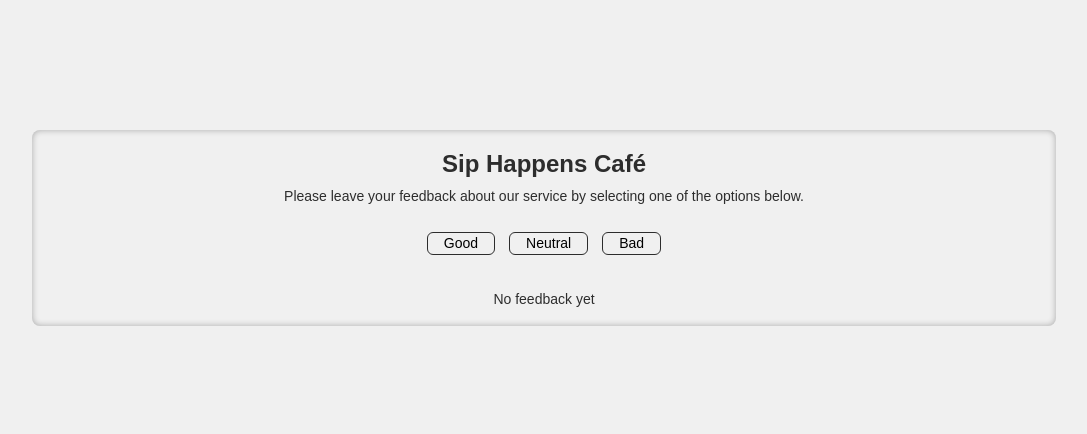
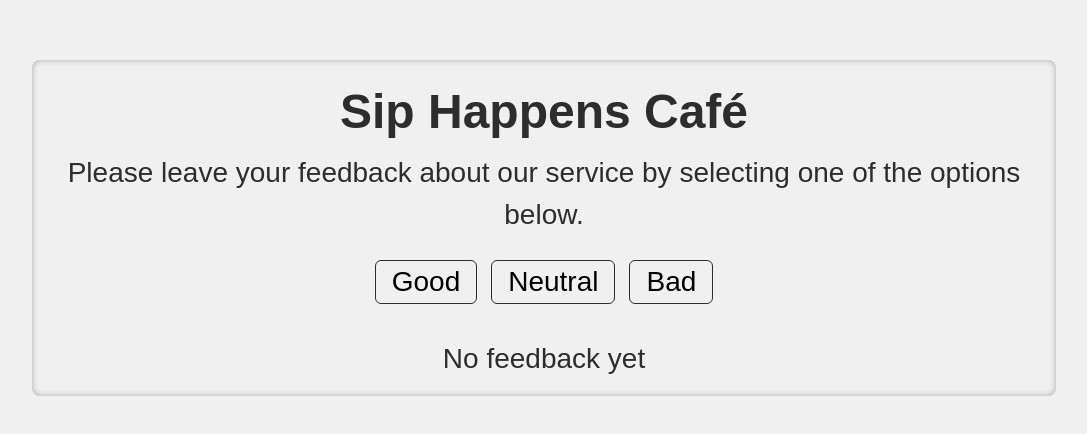
Before and after one commit to oykss/goit-react-hw-02, a React (Vite) app: page / in a window 1280 px wide. Shown: the part 172-606 px from the top of the page, without its empty margins (96-1183 px from the left). Built offline with nearby package versions, Linux system fonts and the light colour scheme.

Commit message:
Fixed a design

```diff
--- a/src/components/Description/Description.module.css
+++ b/src/components/Description/Description.module.css
@@ -1,11 +1,11 @@
 .name {
   text-align: center;
-  font-size: 1.5rem;
+  font-size: 3rem;
   margin-bottom: 4px;
 }
 
 .desc {
   text-align: center;
-  font-size: 0.875rem;
+  font-size: 1.75rem;
   margin-bottom: 24px;
 }
--- a/src/components/Feedback/Feedback.module.css
+++ b/src/components/Feedback/Feedback.module.css
@@ -2,7 +2,7 @@
   display: flex;
   flex-direction: column;
   align-items: center;
-  font-size: 0.875rem;
+  font-size: 2rem;
 }
 
 .list li:nth-child(3) {
--- a/src/components/Notification/Notification.module.css
+++ b/src/components/Notification/Notification.module.css
@@ -1,4 +1,4 @@
 .notification {
   text-align: center;
-  font-size: 0.875rem;
+  font-size: 1.75rem;
 }
--- a/src/components/Options/Options.module.css
+++ b/src/components/Options/Options.module.css
@@ -10,7 +10,7 @@
   padding: 0 16px;
   text-transform: capitalize;
   border-radius: 6px;
-  font-size: 0.875rem;
+  font-size: 1.75rem;
   border: 1px solid #2d2d2d;
   cursor: pointer;
   transition: all 250ms ease-in-out;
```
